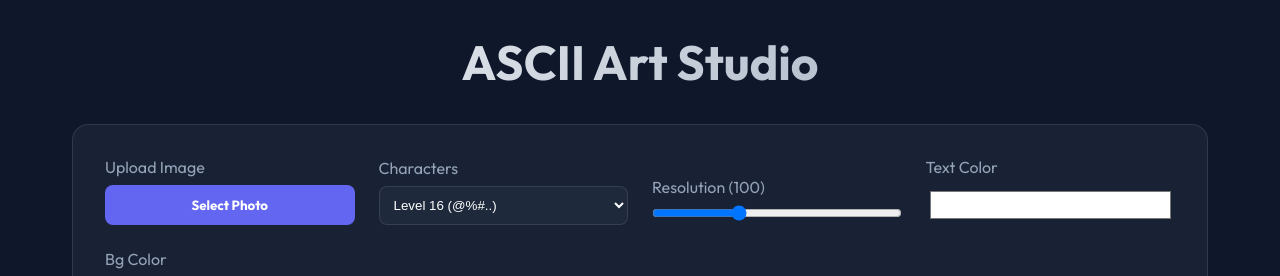
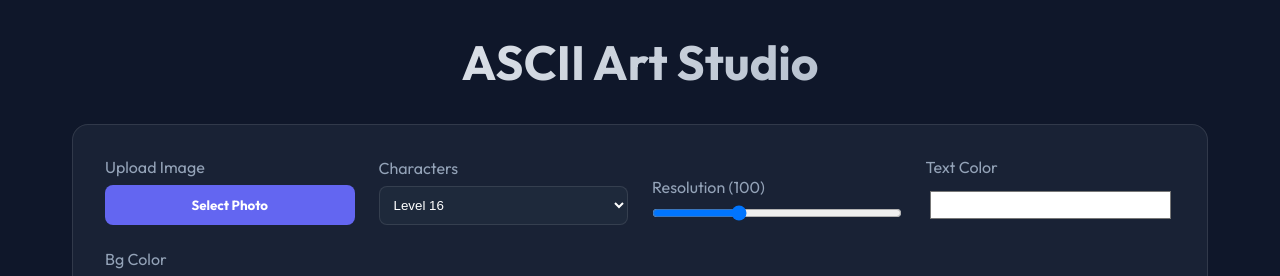
Before and after one commit to jens-wedin/ascii-generator, a React (Vite) app: page / in a window 1280 px wide. Shown: the top 276 px of the page. Built offline with nearby package versions, Linux system fonts and the light colour scheme.

Commit message:
feat: Implement procedural generation for character sets and add a 64-level option.

```diff
--- a/src/App.jsx
+++ b/src/App.jsx
@@ -1,14 +1,24 @@
 import React, { useState, useRef, useEffect } from 'react';
 
+function getLevelSet(numLevels) {
+  const ramp = "$@B%8&WM#*oahkbdpqwmZO0QLCJUYXzcvunxrjft/\\|()1{}[]?-_+~<>i!lI;:,\"^`'. ";
+  if (numLevels <= 1) return ramp[0];
+
+  let result = "";
+  for (let i = 0; i < numLevels; i++) {
+    let index = Math.round(i * (ramp.length - 1) / (numLevels - 1));
+    result += ramp[index];
+  }
+  return result;
+}
+
 const CHAR_SETS = {
-  level2: '# ',
-  level4: '@#-. ',
-  level8: '@%#*+=-. ',
-  // 16-level ramp
-  level16: '@%#*+=-:.       ',
-  // 32-level ramp (Extended density)
-  level32: 'SHNDWM#*&8%O0QLCJUYXzcvunxrjft:. ',
-  // For 64+, use a procedural approach or ANSI colors
+  level2: getLevelSet(2),
+  level4: getLevelSet(4),
+  level8: getLevelSet(8),
+  level16: getLevelSet(16),
+  level32: getLevelSet(32),
+  level64: getLevelSet(64),
   blocks: '█▓▒░ '
 };
 
@@ -167,8 +177,9 @@ function App() {
               <option value="level2">Level 2 (# )</option>
               <option value="level4">Level 4 (@#..)</option>
               <option value="level8">Level 8 (@%#..)</option>
-              <option value="level16">Level 16 (@%#..)</option>
-              <option value="level32">Level 32 (Extended)</option>
+              <option value="level16">Level 16</option>
+              <option value="level32">Level 32</option>
+              <option value="level64">Level 64</option>
               <option value="blocks">Blocks (█▓..)</option>
             </select>
           </div>
```
